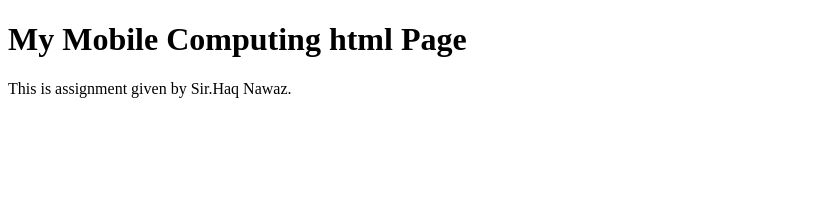
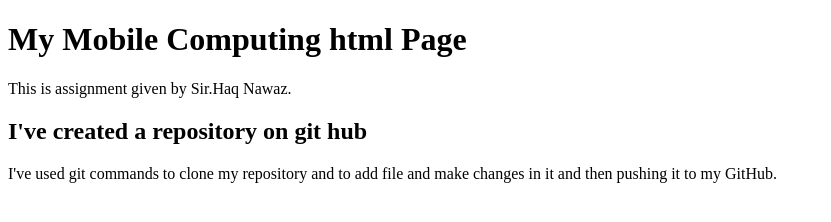
Before and after one commit to usamaijazahmad/Mobile-Computing-Repo, a plain HTML site: page index.html in a window 1280 px wide. Shown: the whole page, without its empty margins (0-831 px from the left). Drawn offline with Linux system fonts and the light colour scheme.

Commit message:
Added some more headings and paragraphs

```diff
--- a/index.html
+++ b/index.html
@@ -9,5 +9,10 @@
   <body>
     <h1>My Mobile Computing html Page</h1>
     <p>This is assignment given by Sir.Haq Nawaz.</p>
+    <h2>I've created a repository on git hub</h2>
+    <p>
+      I've used git commands to clone my repository and to add file and make
+      changes in it and then pushing it to my GitHub.
+    </p>
   </body>
 </html>
```
